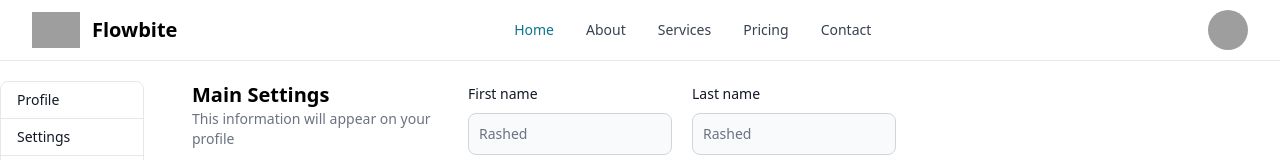
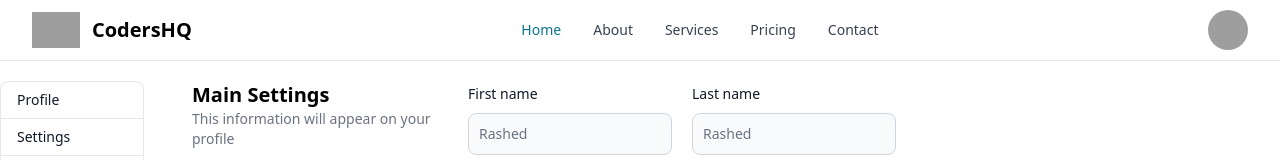
Before and after one commit to ralsuwaidi/chq-profile, a React (Create React App) app: page / in a window 1280 px wide. Shown: the top 160 px of the page. Built offline with nearby package versions, Linux system fonts and the light colour scheme; grey boxes are pictures that could not be loaded.

Commit message:
update name

```diff
--- a/src/components/navigation/NavBar.js
+++ b/src/components/navigation/NavBar.js
@@ -12,7 +12,7 @@ export default function NavBar() {
               alt="Flowbite Logo"
             />
             <span className="self-center whitespace-nowrap text-xl font-semibold dark:text-white">
-              Flowbite
+              CodersHQ
             </span>
           </Navbar.Brand>
           <div className="flex md:order-2">
```
